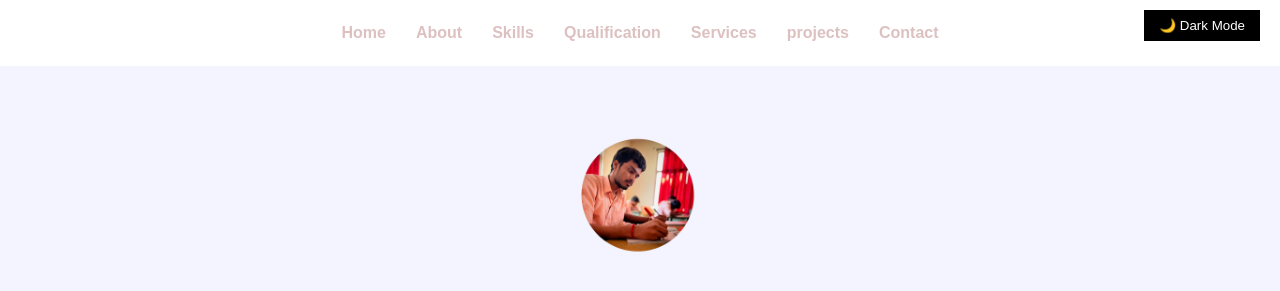
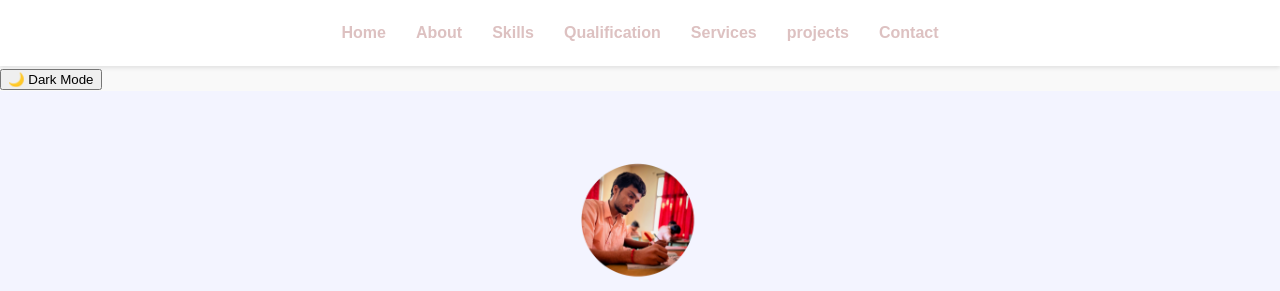
Before and after one commit to durgaprasadsagar/Portfolio, a plain HTML site: page index.html in a window 1280 px wide. Shown: the top 291 px of the page. Drawn offline with Linux system fonts and the light colour scheme; a web font is replaced by a local one.

Commit message:
Update styles.css

```diff
--- a/styles.css
+++ b/styles.css
@@ -34,11 +34,6 @@ body {
 }
 
 
-/* Dark Mode */
-.dark-mode {
-    background: #121212;
-    color: white;
-}
 
 header {
     background-color: #ffffff;
@@ -442,23 +437,6 @@ form button {
 }
 
 
-/* Dark Mode Button */
-.dark-mode-btn {
-    position: fixed;
-    top: 10px;
-    right: 20px;
-    background: black;
-    color: white;
-    border: none;
-    padding: 8px 15px;
-    cursor: pointer;
-    transition: background 0.3s;
-}
-
-.dark-mode-btn:hover {
-    background: gray;
-}
-
 
 /* Mobile Styles */
 @media screen and (max-width: 768px) {
```
